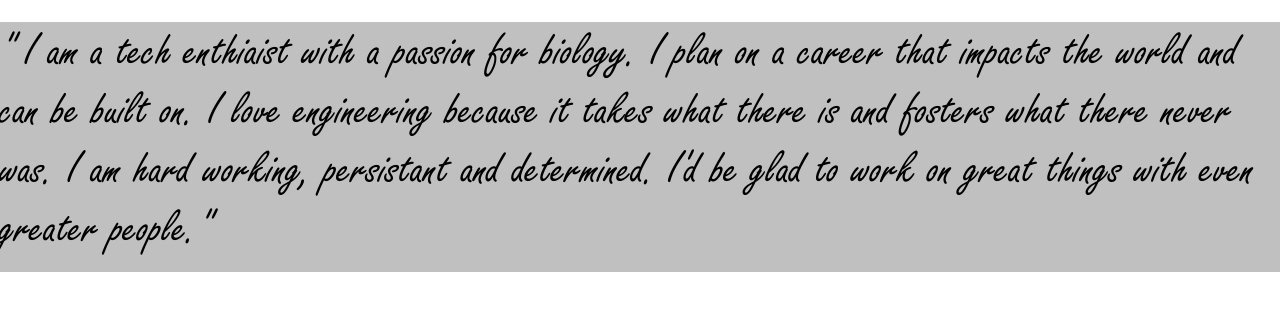
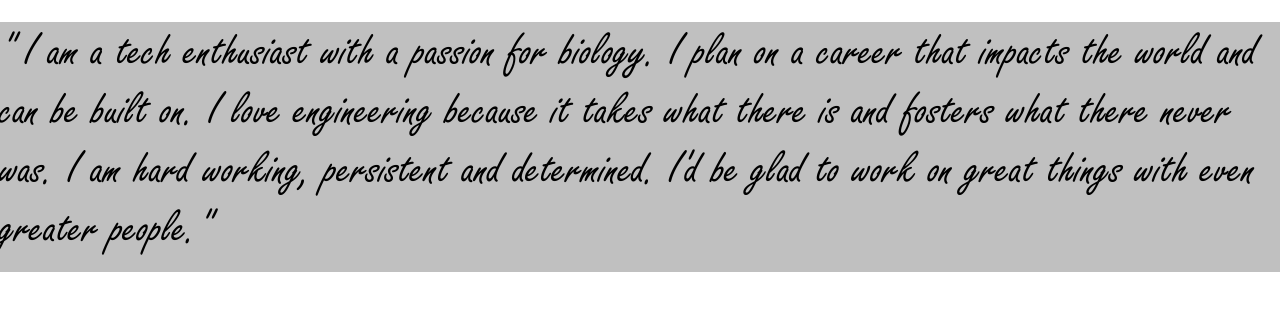
Before and after one commit to Lawalabq/Resume, a plain HTML site: page index.html in a window 1280 px wide. Shown: the part 318-627 px from the top of the page. Drawn offline with Linux system fonts and the light colour scheme.

Commit message:
Fixed typos

```diff
--- a/index.html
+++ b/index.html
@@ -18,11 +18,11 @@
     </header>
     <div id="Ambition">
         <h2>Drive</h2>
-        <p>" I am a tech enthiaist with a passion for biology. I plan on a career that impacts the world and can be
+        <p>" I am a tech enthusiast with a passion for biology. I plan on a career that impacts the world and can be
             built
             on.
             I love engineering because it takes what there is and fosters what there never was. I am hard working,
-            persistant
+            persistent
             and determined. I'd be glad to work on great things with even greater people."
         </p>
     </div>
```
